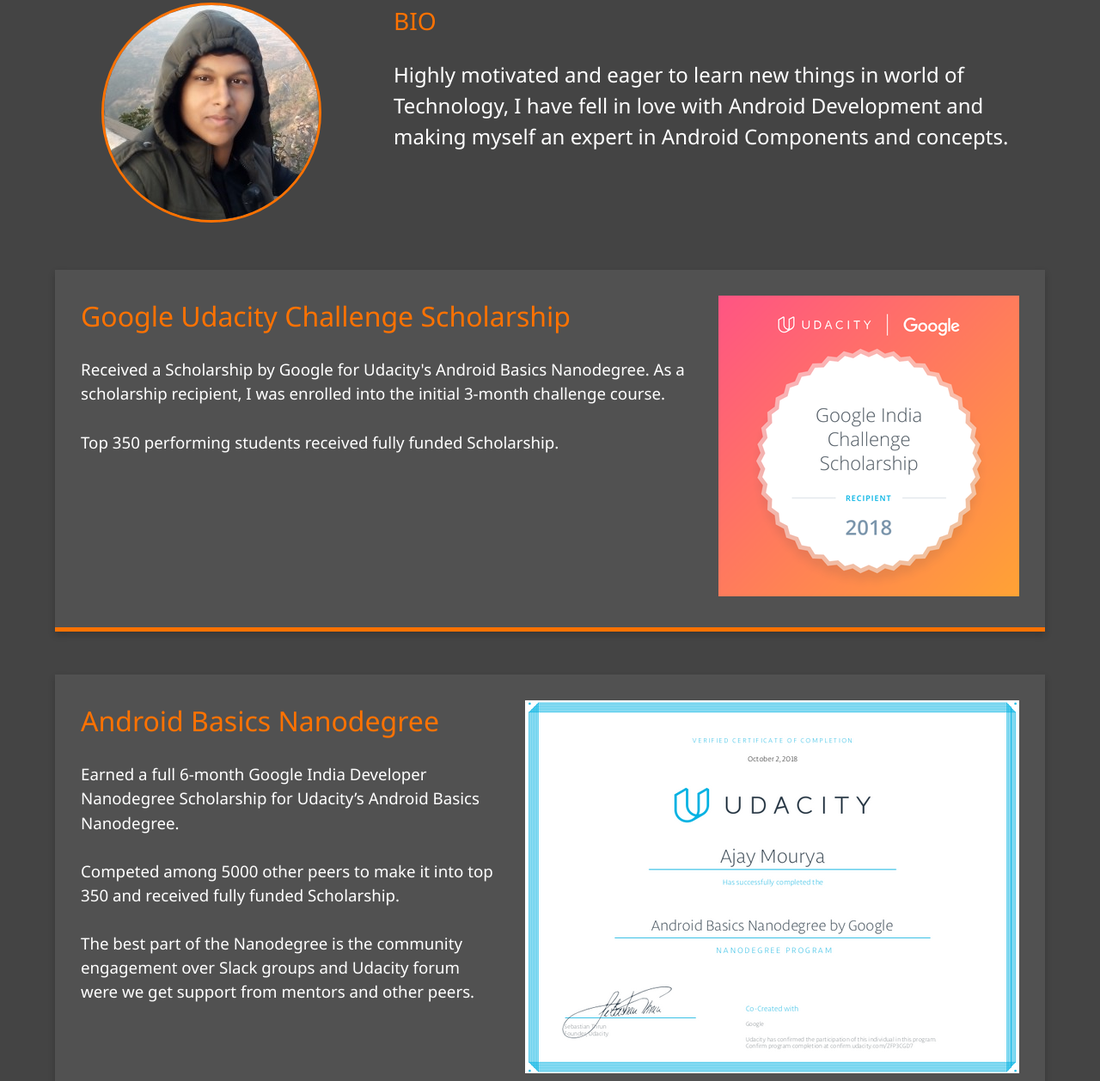
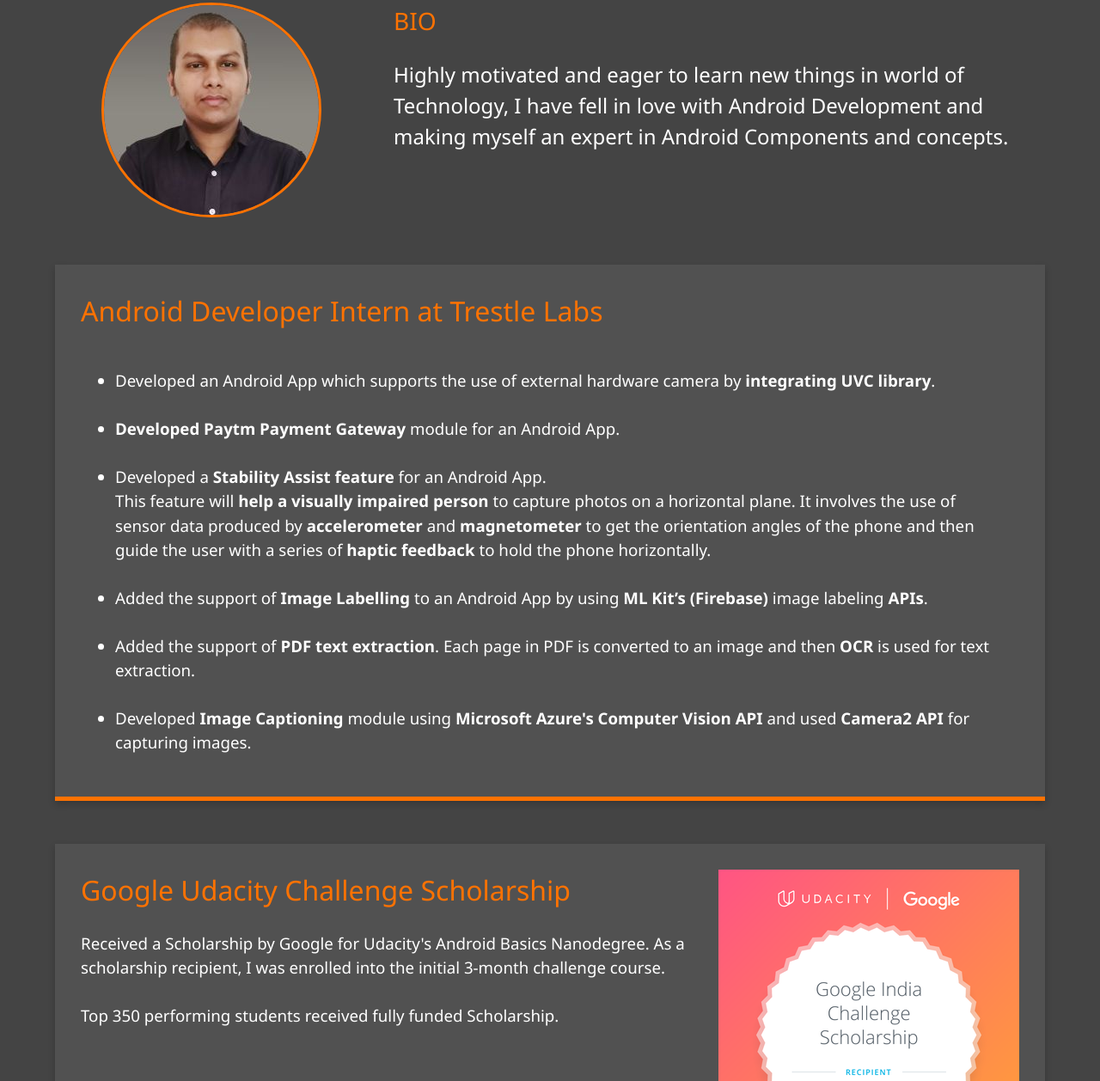
Before and after one commit to ajaymourya4/PortfolioWebsite, a website: page dist/about.html in a window 1280 px wide. Shown: the part 279-1537 px from the top of the page at 86% size. Drawn offline with Linux system fonts and the light colour scheme.

Commit message:
added experience and updated projects

```diff
--- a/dist/about.html
+++ b/dist/about.html
@@ -58,7 +58,7 @@
       Let me tell you a few things...
     </h2>
     <div class="about-info">
-      <img src="img/portrait.jpg" alt="Ajay Mourya" class="bio-image">
+      <img src="img/Ajay_Mourya.jpg" alt="Ajay Mourya" class="bio-image">
 
       <div class="bio">
         <h3 class="text-secondary">BIO</h3>
@@ -66,6 +66,8 @@
           usual Android components and concepts like Content Providers, Services, Intents, AsyncTask, SQLite, etc </p> -->
         <p>Highly motivated and eager to learn new things in world of Technology, I have fell in love with Android
           Development and making myself an expert in Android Components and concepts. </p>
+          <!-- <p>Fell in love with Android development. Building apps has become my passion .
+I have learned and implemented concepts like Content Providers, Services, Intents, AsyncTask, SQLite, JSON parsing and other usual Android Components in my personal projects.</p> -->
 
       </div>
 
@@ -93,6 +95,23 @@
           expedita dolor necessitatibus deserunt nemo.</p>
       </div> -->
 
+    </div>
+
+    <div class="certificate">
+      <div class="cert">
+        <h2 class="text-secondary">    Android Developer Intern at Trestle Labs</h2>
+        </br>
+        <h3><ul><li>Developed an Android App which supports the use of external hardware camera by <b>integrating UVC library</b>.</li></br>
+            <li><b>Developed Paytm Payment Gateway</b> module for an Android App.</li></br>
+        	<li>Developed a <b>Stability Assist feature</b> for an Android App.</br>
+			This feature will <b>help a visually impaired person</b> to capture photos on a horizontal plane.
+			It involves the use of sensor data produced by <b>accelerometer</b> and <b>magnetometer</b> to get the orientation angles of the phone
+			and then guide the user with a series of <b>haptic feedback</b> to hold the phone horizontally.</li></br>
+			<li>Added the support of <b>Image Labelling</b> to an Android App by using <b>ML Kit’s (Firebase)</b> image labeling <b>APIs</b>.</li></br>
+			<li>Added the support of <b>PDF text extraction</b>. Each page in PDF is converted to an image and then <b>OCR</b> is used for text
+			extraction.</li></br>
+			<li>Developed <b>Image Captioning</b> module using <b>Microsoft Azure's Computer Vision API</b> and used <b>Camera2 API</b> for capturing images.</li></ul></h3>
+      </div>
     </div>
 
     <div class="certificate">
@@ -126,7 +145,7 @@
   </main>
 
   <footer id="main-footer">
-    Copyright &copy; 2018
+    Copyright &copy; 2019
   </footer>
 
   <script src="js/main.js"></script>
```
Also changed, not shown: dist/work.html (+13 -0 lines), dist/img/Ajay_Mourya.jpg (added), dist/img/portrait.jpg (deleted), dist/img/portrait_small.jpg (deleted).
